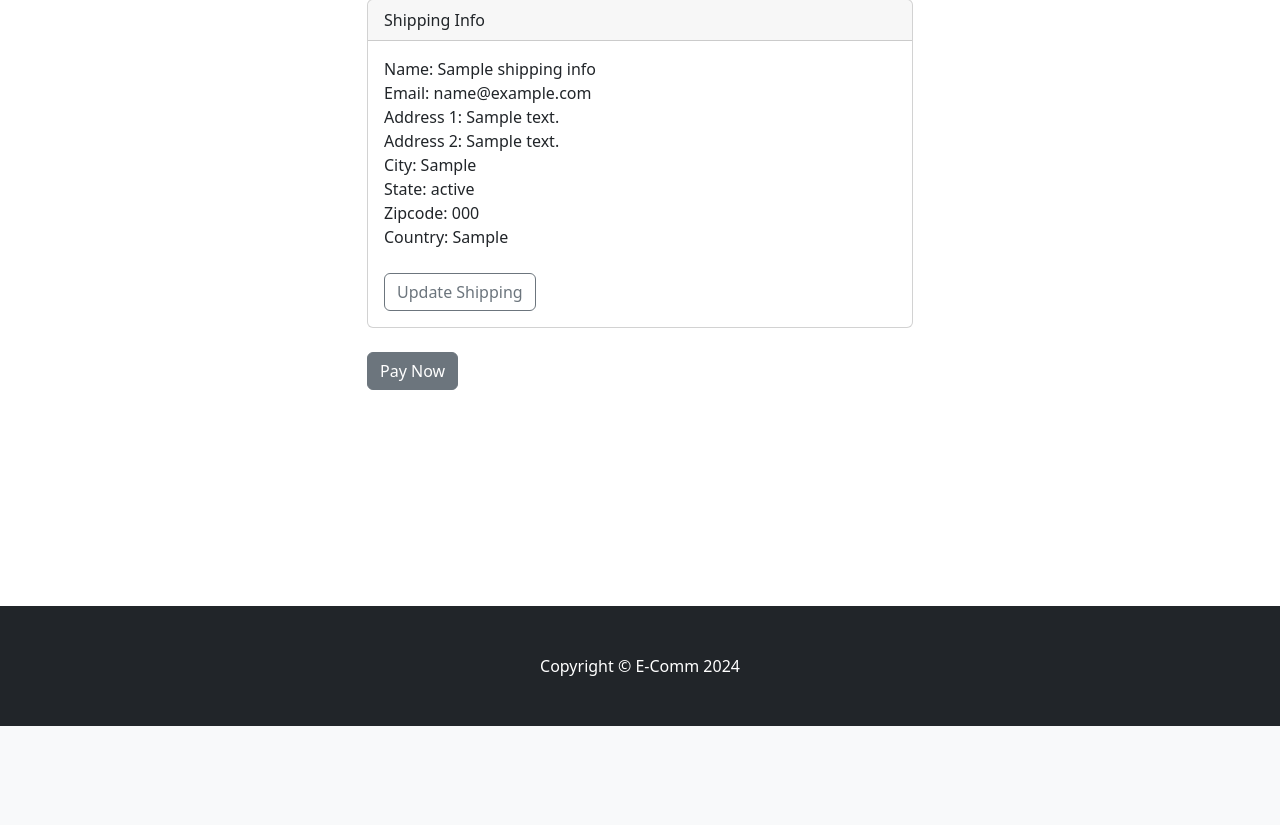
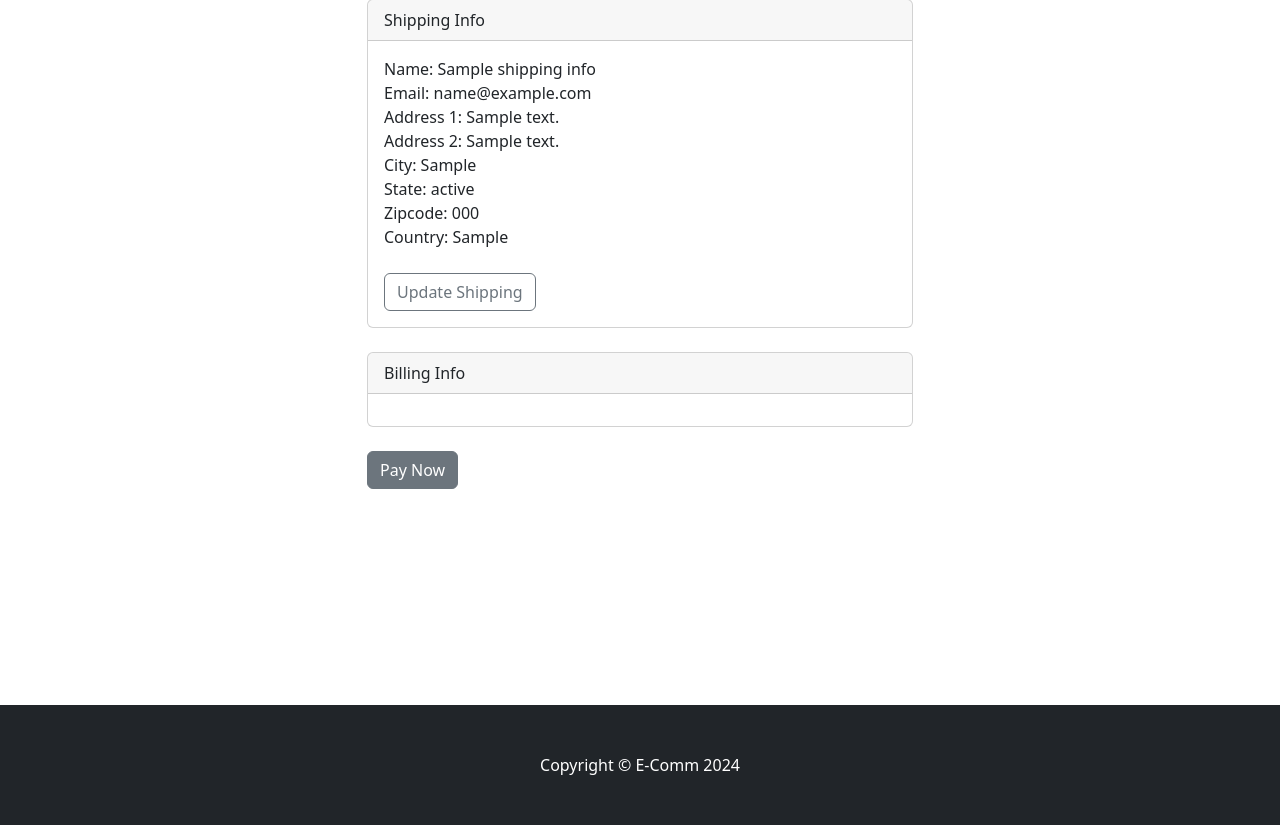
Before and after one commit to Eamateli/E-commerce-Website, a Django app: template ecom/payment/templates/payment/billing_info.html in a window 1280 px wide. Shown: the part 652-1477 px from the top of the page. Before the commit the page ends 1378 px from the top, so only its background shows below. Run offline with Django 5.2, Linux system fonts and the light colour scheme; the template is opened without the code that fills it: most values are stand-ins (such as "Sample title", 1, 10 or a date in 2020); some libraries are stand-ins or nearby versions.

Commit message:
Adding a billing info card

```diff
--- a/ecom/payment/templates/payment/billing_info.html
+++ b/ecom/payment/templates/payment/billing_info.html
@@ -63,6 +63,15 @@
 
                             </div>
                           </div><br>
+                          <div class="card">
+                            <div class="card-header">
+                              Billing Info
+                            </div>
+                            <div class="card-body">
+
+
+                            </div>
+                          </div><br>
                            <a href="#" class="btn btn-secondary">Pay Now</a>
 
 
```
